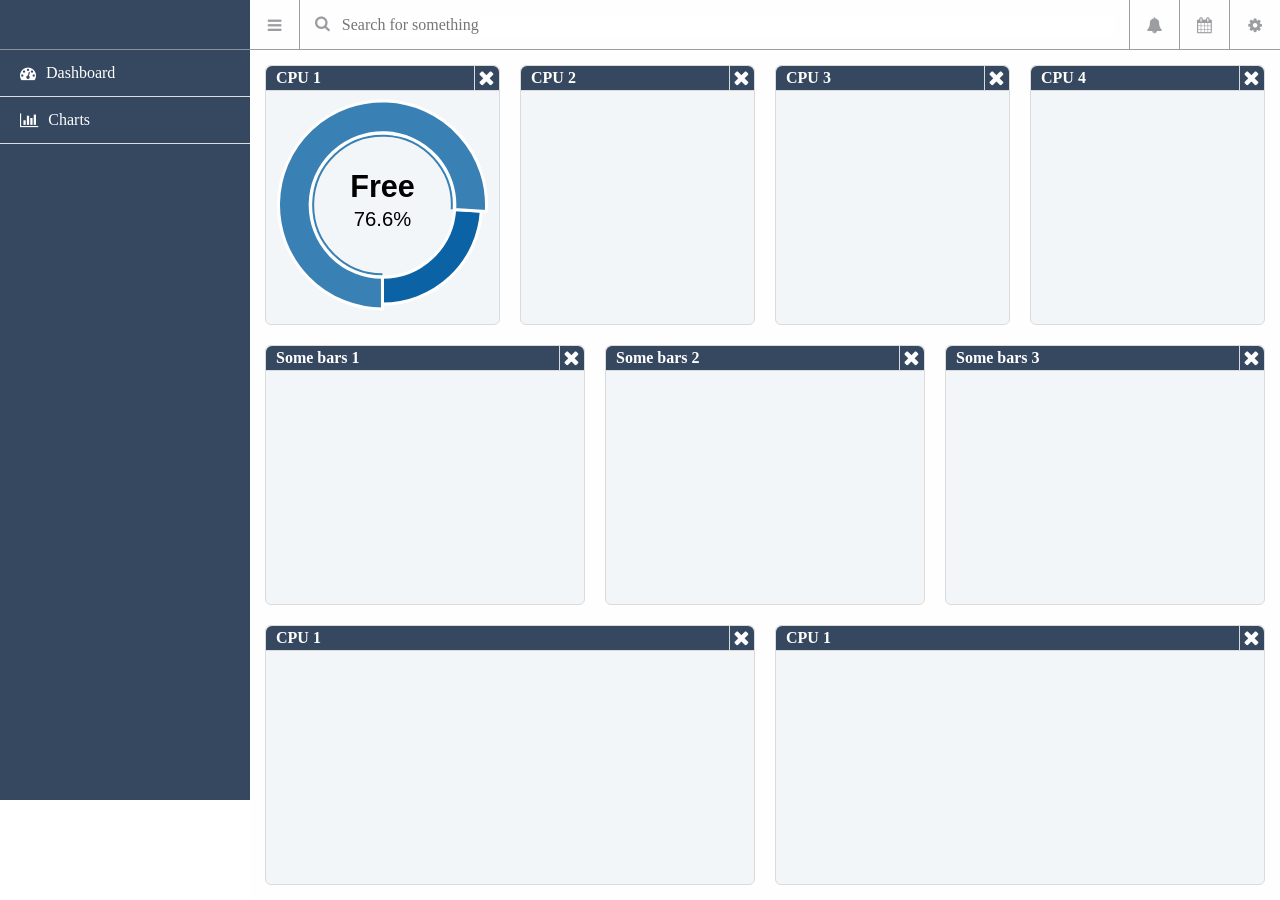
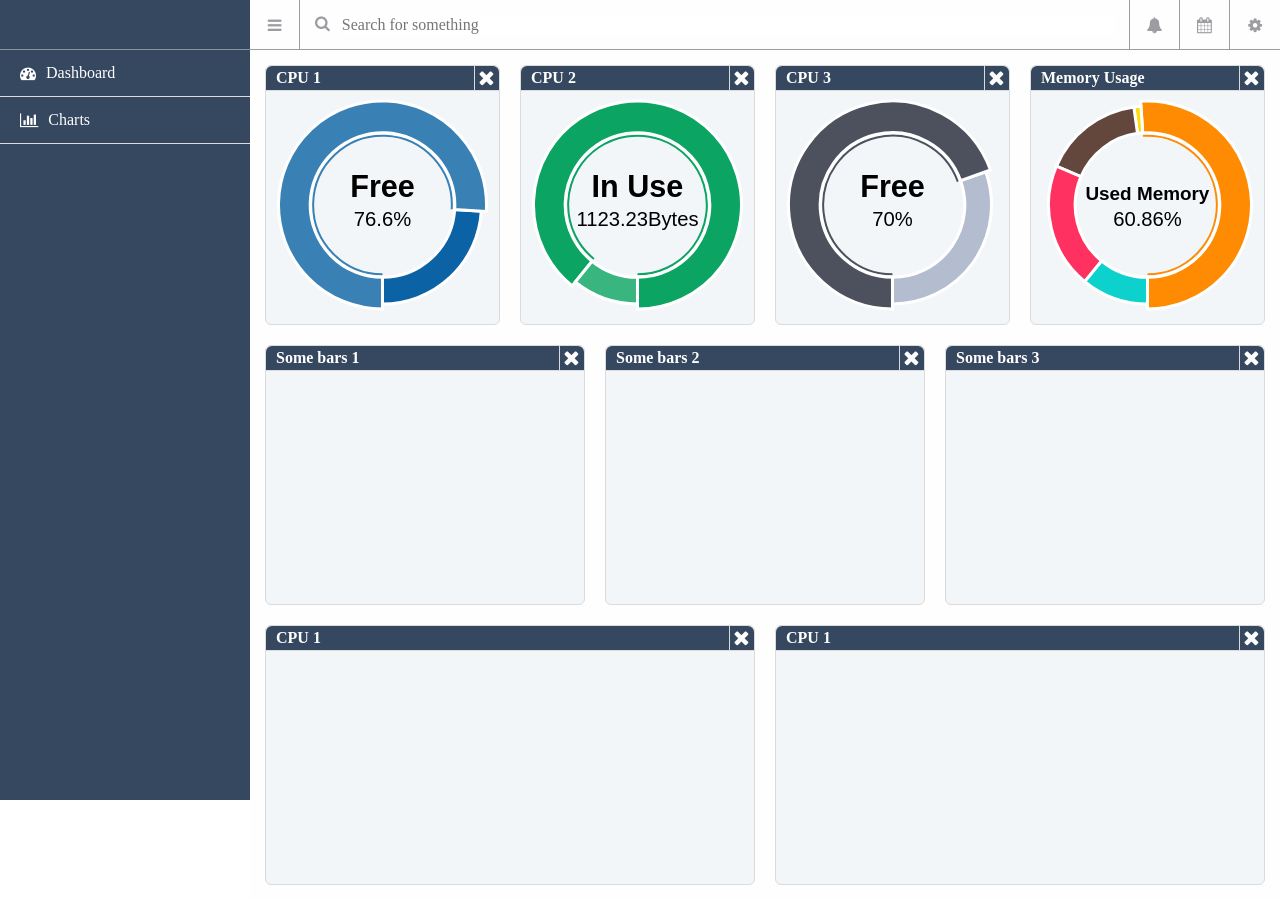
Before and after one commit to godievski/DashboardProt, a plain HTML site: page index.html in a window 1280 px wide. Drawn offline with Linux system fonts and the light colour scheme.

Commit message:
more more more

```diff
--- a/index.html
+++ b/index.html
@@ -93,6 +93,7 @@
 								<i class="fa fa-times" aria-hidden="true"></i>
 							</div>
 						</div>
+						<div id="chartTwo" class="c-item-chart"></div>
 					</div>
 				</div>
 				<div class="container-item col-lg-3 col-sm-6">
@@ -105,18 +106,20 @@
 								<i class="fa fa-times" aria-hidden="true"></i>
 							</div>
 						</div>
+						<div id="chartThree" class="c-item-chart"></div>
 					</div>
 				</div>
 				<div class="container-item col-lg-3 col-sm-6">
 					<div class="c-item-wrap">
 						<div class="c-item-header">
 							<div class="cih-title">
-								<h3>CPU 4</h3>
+								<h3>Memory Usage</h3>
 							</div>
 							<div class="cih-close">
 								<i class="fa fa-times" aria-hidden="true"></i>
 							</div>
 						</div>
+						<div id="chartFour" class="c-item-chart"></div>
 					</div>
 				</div>
 				<div class="container-item col-lg-4 col-sm-6">
@@ -187,5 +190,6 @@
 	<script type="text/javascript" src="js/raphael.min.js"></script>
 	<script type="text/javascript" src="js/morris.js"></script>
 	<script src="js/scripts.js"></script>
+	<script src="js/script-charts.js"></script>
 </body>
 </html>
--- /dev/null
+++ b/js/script-charts.js
@@ -0,0 +1,51 @@
+$(document).ready(init);
+
+function init(){
+/*CHARTS*/
+	function formatterPer(value){
+		return value+"%";
+	}
+	var chartOne = new Morris.Donut({
+	  element: 'chartOne',
+	  data: [
+	    { label: 'In Use', value: 23.40 },
+	    { label: 'Free', value: 76.60 },
+	  ],
+	  formatter: formatterPer
+	});
+	var dataTwo = [
+		{'label': 'In Use', "value": 1123.23},
+		{'label': 'Free', "value": 123.31}
+	];
+	var chartTwo = new Morris.Donut({
+		element: 'chartTwo',
+		data: dataTwo,
+		colors: ['#0BA462',
+		    	 '#39B580',
+		    	 '#67C69D',
+		    	 '#95D7BB'],
+		formatter: function(value){return value+"Bytes";}
+	});
+
+	var colorsThree = ['#b4bccf','#4d515d','#5994f3'];
+	var chartThree = new Morris.Donut({
+		element:'chartThree',
+		data: [{label: 'In Use', value: 30.00},
+				{label: 'Free', value:70.00}
+		],
+		colors: colorsThree,
+		formatter: formatterPer
+	});
+
+	var chartFour = new Morris.Donut({
+		element:'chartFour',
+		data: [{label: 'Used Memory', value: 60.86},
+				{label: 'Shared Memory', value: 0.00},
+				{label: 'Buffered Memory', value: 18.59},
+				{label: 'Cached Memory', value: 23.58},
+				{label: 'Free Memory', value: 11.91}
+		],
+		colors: ["#fe8b01","#ffdb0c","#63473c","#ff3161","#0cd1cc"],
+		formatter: formatterPer
+	});
+}
--- a/js/scripts.js
+++ b/js/scripts.js
@@ -33,14 +33,4 @@ function init(){
 			$wrapper.css("margin-left","0px");
 		}
 	}
-
-	/*CHARTS*/
-	var chartOne = new Morris.Donut({
-	  element: 'chartOne',
-	  data: [
-	    { label: 'In Use', value: 23.40 },
-	    { label: 'Free', value: 76.60 },
-	  ],
-	  formatter: function(x){return x+"%"}
-	});
 }
```
